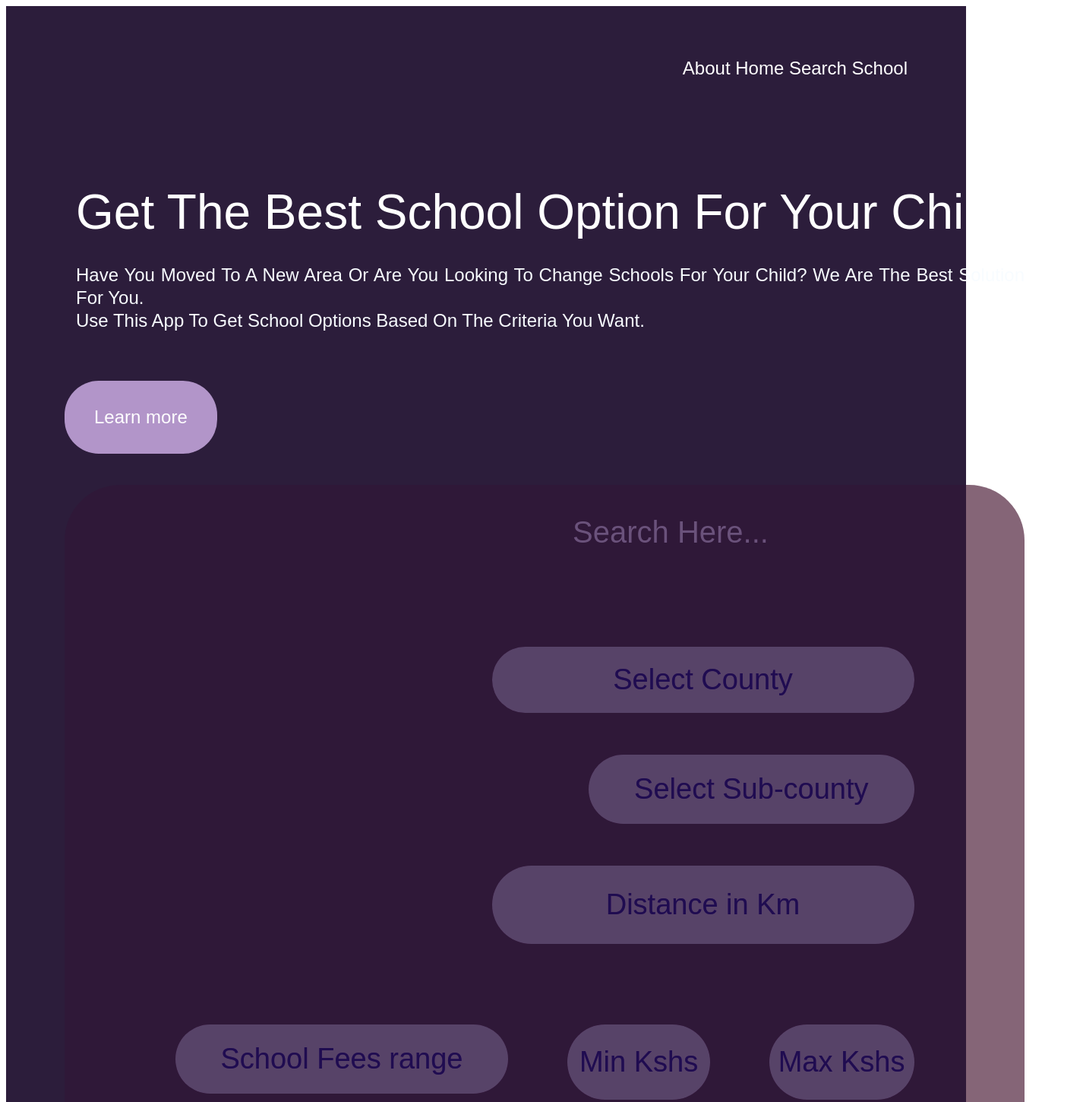
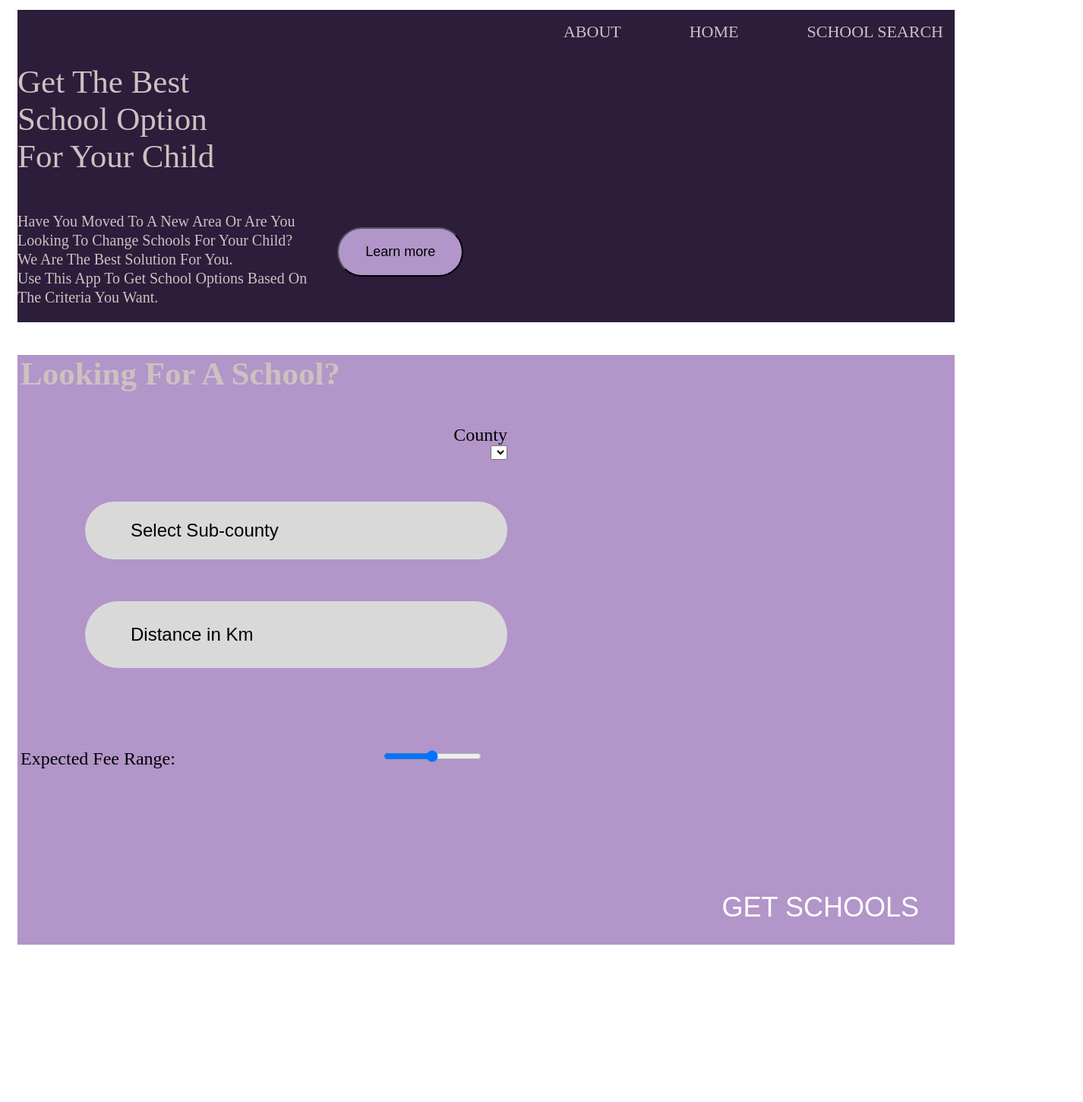
Before and after one commit to ElvineJoy/Primary-School-Recommendation, a website: page index.html in a window 1280 px wide. Shown: the top 1450 px of the page at 76% size, 1426 px wide, since content can reach past the window. After the commit the page ends 1256 px from the top, so only its background shows below. Drawn offline with Linux system fonts and the light colour scheme; no server answers; a web font is replaced by a local one.

Commit message:
Update of html and css files

```diff
--- a/index.html
+++ b/index.html
@@ -7,34 +7,59 @@
     <title>PSRA</title>
 </head>
 <body>
-    <div class="div">
-        <div class="div-2">About Home Search School</div>
-        <div class="div-3">
-          <div class="div-4">Get The Best School Option For Your Child.</div>
-          <div class="div-5">
-            Have you moved to a new area or are you looking to change schools for your
-            child? We are the best solution for you.
-            <br />
-            Use this app to get school options based on the criteria you want.
+  <main>
+    <header>
+        <nav>
+          <div class="nav-bar">
+            <ul>
+              <li><a href="#">ABOUT</a></li>
+              <li><a href="#">HOME</a></li>
+              <li><a href="#">SCHOOL SEARCH</a></li>
+            </ul>
+      </div>
+    </nav>
+
+      <div class="section-1">
+        <h1>Get The Best<br>School Option <br>For Your Child</h1>
+
+          <p>Have you moved to a new area or are you <br>looking to change schools for your
+            child?<br> We are the best solution for you. <br/>
+            Use this app to get school options based on <br>the criteria you want.</p>
+        <div>
+        <div class="btn"> <button type="button" id="Learn-more" >Learn more</button>
           </div>
-          <div class="div-6">Learn more</div>
-          <div class="div-7">
-            <div class="div-8">
-              <div class="div-9">
-                <div class="div-10">Search Here...</div>
-                <div class="div-11">Select County</div>
-                <div class="div-12">Select Sub-county</div>
-                <div class="div-13">Distance in Km</div>
-              </div>
-              <div class="div-14">
-                <div class="div-15">School Fees range</div>
-                <div class="div-16"><div class="div-17">Min Kshs</div></div>
-                <div class="div-18"><div class="div-19">Max Kshs</div></div>
-              </div>
-              <div class="div-20">GET SCHOOLS</div>
+    </header>
+
+    <section class="search-schoOls">
+          <div class="container">
+            <h3>Looking For A School?</h3>
+            <form id="form">
+
+              <div class="form">
+                <label for="County" id="county-name">County</label>
+                <!-- Dropdown Options -->
+                <select name="county" id="county">
+                <option value="#"></option>
+                </select>
+                </div>
+
+              <div class="form">
+                <labelSelect County</div>
+              <div class="div-12">Select Sub-county</div>
+              <div class="div-13">Distance in Km</div>
             </div>
+            <div class="div-14">
+              <label for = "Fee range"> Expected Fee Range: </label>
+              <input type="range" id="Fee" min="0" max="1,000,000">
+
+            <div class="button" id="Search">GET SCHOOLS</div>
           </div>
         </div>
       </div>
+    </div>
+    </div>
+    <script type="text/javascript" src="./index.js"></script>
+    </main>
+
 </body>
 </html>
--- a/index.js
+++ b/index.js
@@ -0,0 +1,2 @@
+const schoolApi= fetch("https://energydata.info/dataset/2fda191d-c3c6-4002-8c82-daa02008a9e3/resource/129b8c79-de8b-4b7b-8310-cdd207e46863/download/schools.json");
+console.log(schoolApi);
--- a/style/style.css
+++ b/style/style.css
@@ -1,24 +1,75 @@
-.div {
+@import url('https://fonts.googleapis.com/css2?family=Aclonica&display=swap');
+
+*::after {
+  margin: 50px;
+  padding: 50px;
+  box-sizing: border-box;
+}
+
+body, button, input, textarea {
+  font-family: Aclonica, sans-serif;
+}
+
+header{
+  width:100%;
   background-color: #2c1d3b;
+  overflow: hidden;
+  height: auto;
+}
+
+body{
     display: flex;
     flex-direction: column;
     font-size: 24px;
-    color: #fff;
+    background-color: #fff;
     font-weight: 400;
     padding: 68px 0 25px;
+    padding: 5px 5px;
+    font: Aclonica;
   }
-  .div-2 {
-    text-align: justify;
-    font-family: Aclonica, sans-serif;
-    align-self: end;
-    margin-right: 77px;
-  }
-  @media (max-width: 991px) {
-    .div-2 {
-      max-width: 100%;
+
+main {
+    margin-left: 10px;
     margin-right: 10px;
     }
+
+nav {
+    width: 100%;
+   position: relative;
+    z-index: 50;
+    margin-bottom: 70px;
   }
+
+  .nav-bar{
+    display: flex;
+    justify-content: space-between;
+    align-items: center;
+    height: 5rem;
+    float: right;
+    margin-top: 0px;
+  }
+
+  ul{
+    list-style-type: none;
+    display: flex;
+    margin-top: 0;
+    }
+
+  a{
+    color: #cdc1c0;
+    text-decoration: none;
+    padding-left: 75px;
+    padding-right: 15px;
+    display: inline-block;
+    line-height: 1;
+    font: 22px Aclonica;
+
+  }
+
+  .nav-bar a:hover{
+    background-color: #b295c9;
+  }
+
   .div-3 {
     display: flex;
     margin-top: 138px;
@@ -27,74 +78,86 @@
     align-items: start;
     padding: 0 77px;
   }
-  @media (max-width: 991px) {
-    .div-3 {
-      max-width: 100%;
-      margin-top: 40px;
-      padding: 0 20px;
-    }
-  }
-  .div-4 {
+
+  .section-1 h1 {
     text-overflow: ellipsis;
     white-space: nowrap;
-    margin-left: 15px;
-    font: 64px Aclonica, sans-serif;
+    margin-top: 20px;
+    font: 43px Aclonica;
+    text-wrap: wrap;
+    color: #cdc1c0;
   }
-  @media (max-width: 991px) {
-    .div-4 {
-      max-width: 100%;
-      font-size: 40px;
-      white-space: initial;
+
+  .paragraph {
+    color: #cdc1c0;
+    font-family: Aclonica, sans-serif;
+    margin-top: 0px;
+
   }
-  }
-  .div-5 {
-    color: #f8fcff;
-    text-align: justify;
-    font-family: Aclonica, sans-serif;
-    line-height: 30px;
+
+  p {
+    color: #cdc1c0;
+    text-align: left;
+    float: left;
+    line-height: 25px;
+    font-family: Aclonica;
     text-transform: capitalize;
-    margin: 31px 0 0 15px;
-  }
-  @media (max-width: 991px) {
-    .div-5 {
+    font-size: smaller;
     max-width: 100%;
   }
-  }
-  .div-6 {
+
+  button {
     font-family: Aclonica, sans-serif;
+    font-size: large;
     border-radius: 45px;
     background-color: #b295c9;
-    margin-top: 64px;
     text-align: center;
     justify-content: center;
-    padding: 34px 39px;
+    padding: 20px 35px;
+    display: inline-block;
+    margin: 40px;
+
   }
-  @media (max-width: 991px) {
-    .div-6 {
-      margin-top: 40px;
-      padding: 0 20px;
+
+  .btn {
+    display: inline-block;
+    position: absolute;
   }
+button:hover {
+  background-color: beige;
 }
-  .div-7 {
+
+.section-2 {
     border-radius: 73px;
     mix-blend-mode: soft-light;
-    background-color: #856577;
+    /* background-color: #856577; */
     align-self: stretch;
     display: flex;
     margin-top: 41px;
     align-items: center;
     font-size: 38px;
-    color: #532aa9;
     text-align: center;
     justify-content: center;
     padding: 40px 60px;
   }
-  @media (max-width: 991px) {
-    .div-7 {
+
+  .container {
+    position: relative;
     max-width: 100%;
-      margin: 40px 8px 0 0;
-      padding: 0 20px;
+    margin: 0 auto;
+    background-color: #b295c9;
+    padding: 0 4px;
+    z-index: 5;
+    font-family: Aclonica;
+
   }
+
+  h3 {
+    color: #cdc1c0;
+    font-size: 43px;
+    position: relative;
+
+
   }
   .div-8 {
     display: flex;
@@ -102,7 +165,7 @@
     max-width: 100%;
     flex-direction: column;
   }
-  .div-9 {
+  .form {
     align-self: end;
     display: flex;
     width: 641px;
@@ -117,11 +180,7 @@
     align-self: stretch;
     font: 40px Aclonica, sans-serif;
   }
-  @media (max-width: 991px) {
-    .div-10 {
-      max-width: 100%;
-    }
-  }
+
   .div-11 {
     font-family: Bona Nova, sans-serif;
     border-radius: 60px;
@@ -133,12 +192,7 @@
     justify-content: center;
     padding: 22px 60px;
   }
-  @media (max-width: 991px) {
-    .div-11 {
-      margin-top: 40px;
-      padding: 0 20px;
-    }
-  }
+
   .div-12 {
     font-family: Bona Nova, sans-serif;
     border-radius: 60px;
@@ -147,13 +201,7 @@
     justify-content: center;
     padding: 24px 60px;
   }
-  @media (max-width: 991px) {
-    .div-12 {
-      max-width: 100%;
-      margin-top: 40px;
-      padding: 0 23px 0 27px;
-    }
-  }
+
   .div-13 {
     font-family: Bona Nova, sans-serif;
     border-radius: 60px;
@@ -165,12 +213,7 @@
     justify-content: center;
     padding: 30px 60px;
   }
-  @media (max-width: 991px) {
-    .div-13 {
-      margin-top: 40px;
-      padding: 0 20px;
-    }
-  }
+
   .div-14 {
     display: flex;
     margin-top: 106px;
@@ -178,13 +221,7 @@
     gap: 20px;
     justify-content: space-between;
   }
-  @media (max-width: 991px) {
-    .div-14 {
-      max-width: 100%;
-      flex-wrap: wrap;
-      margin-top: 40px;
-    }
-  }
+
   .div-15 {
     font-family: Bona Nova, sans-serif;
     border-radius: 60px;
@@ -192,12 +229,7 @@
     justify-content: center;
     padding: 24px 60px;
   }
-  @media (max-width: 991px) {
-    .div-15 {
-      max-width: 100%;
-      padding: 0 26px 0 28px;
-    }
-  }
+
   .div-16 {
     display: flex;
     flex-direction: column;
@@ -222,19 +254,13 @@
     justify-content: center;
     padding: 28px 12px;
   }
-  .div-20 {
+  #Search {
     border-radius: 70px;
-    background-color: #856577;
     align-self: center;
     margin-top: 160px;
     color: #fff;
     justify-content: center;
     padding: 28px 43px;
-    font: 36px Bona Nova, sans-serif;
+    background-color: #b295c9;
+    font: 36px Aclonica, sans-serif;
   }
-  @media (max-width: 991px) {
-    .div-20 {
-      margin-top: 40px;
-      padding: 0 20px;
-    }
-  }
```
Lines whose indentation alone changed are shown as unchanged.
